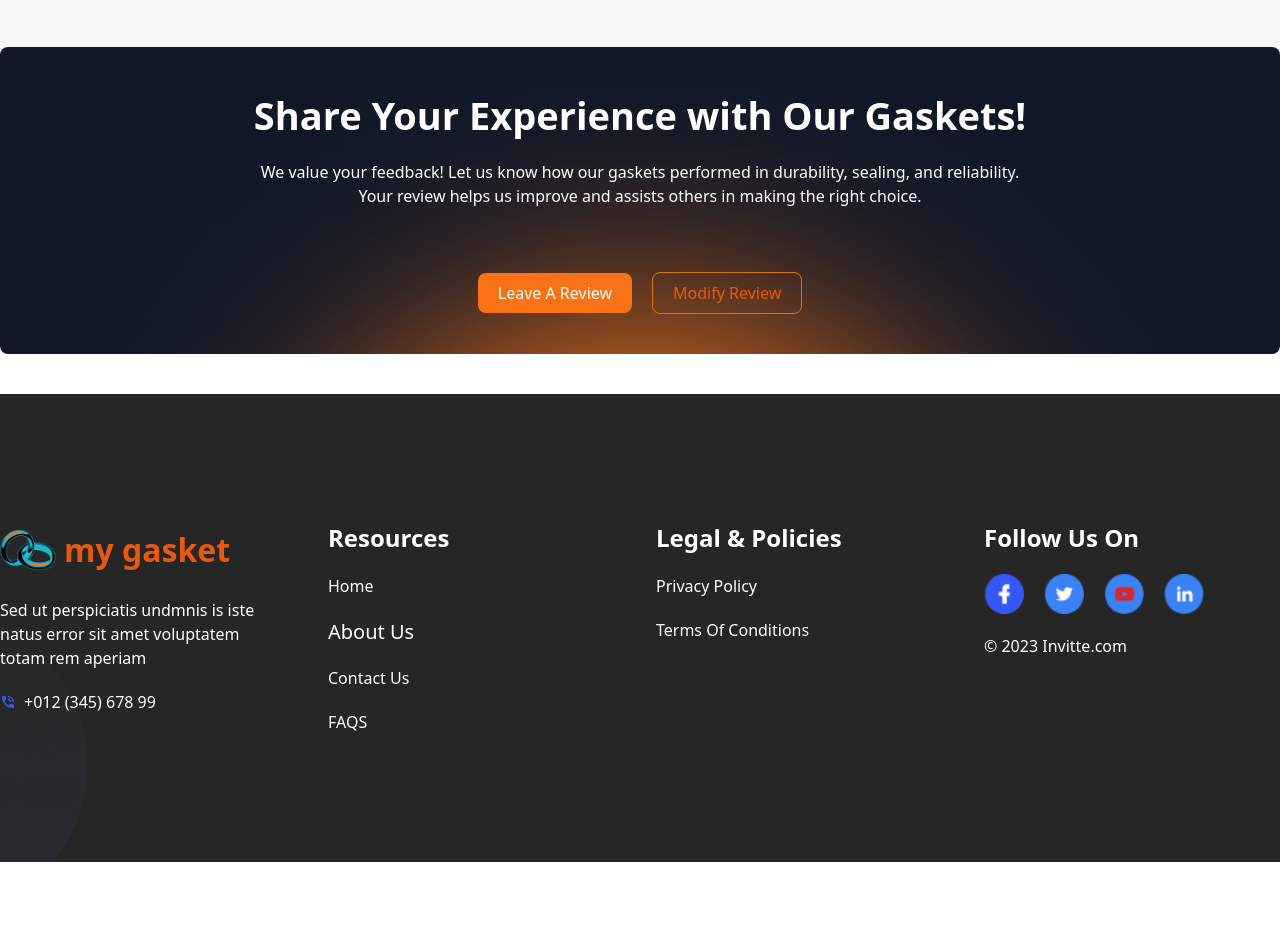
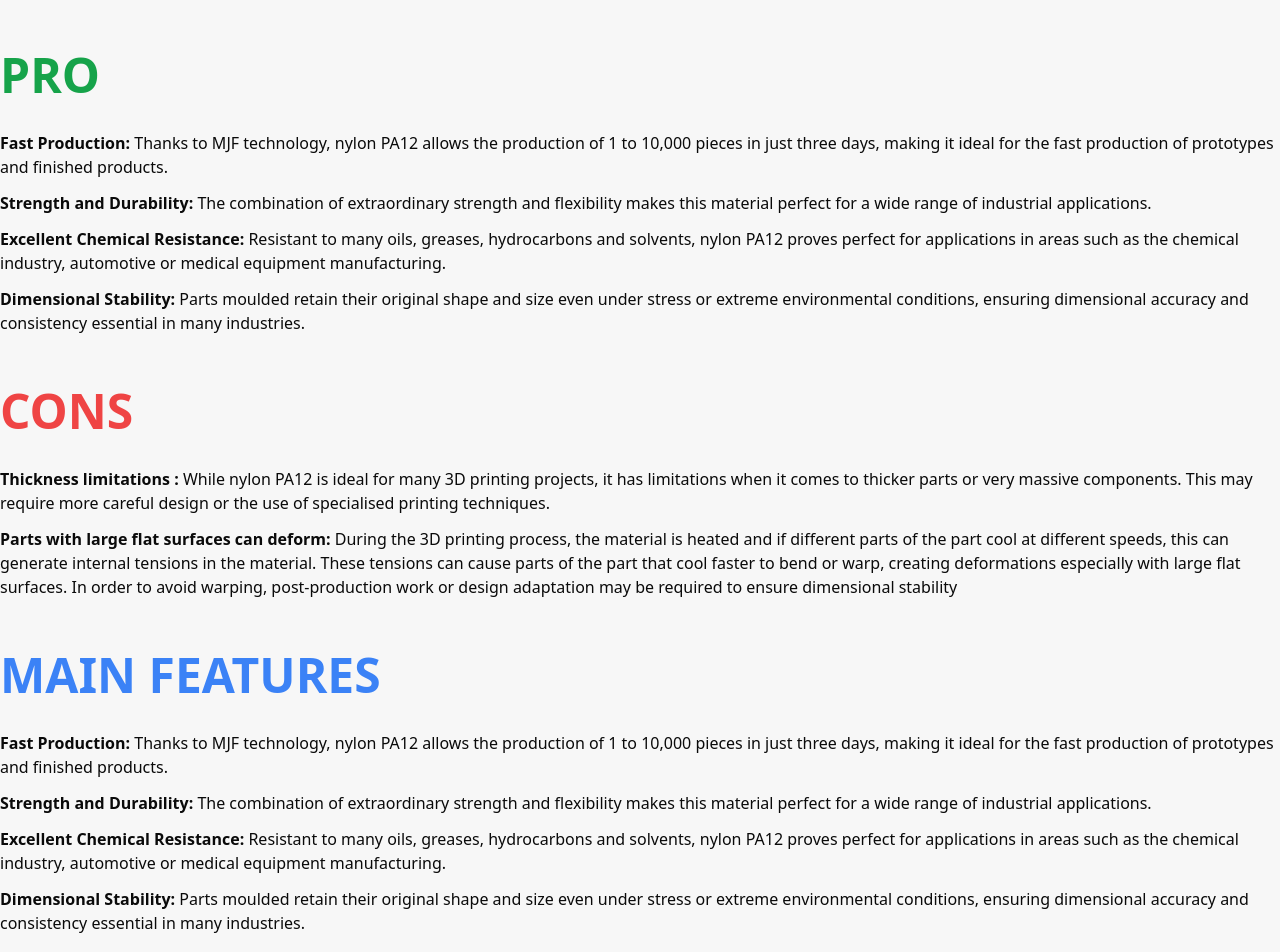
Before and after one commit to shukumar-542/my-gasket, a Next.js app: page /all-product/1 in a window 1280 px wide. Shown: the part 2680-3632 px from the top of the page. Before the commit the page ends 3542 px from the top, so only its background shows below. Built offline with nearby package versions, Linux system fonts and the light colour scheme.

Commit message:
Implement product feature details

```diff
--- a/src/app/(withCommonLayout)/all-product/[id]/page.tsx
+++ b/src/app/(withCommonLayout)/all-product/[id]/page.tsx
@@ -10,6 +10,9 @@ import details2 from "../../../../assets/details3.png";
 import details3 from "../../../../assets/details4.png";
 import FeatureCard from "@/components/FeatureCard/FeatureCard";
 import ShareExprience from "@/components/ShareExprience/ShareExprience";
+import WhatOurClientSay from "@/components/WhatOurClientSay/WhatOurClientSay";
+import Button from "@/components/Button/Button";
+import FeatureDetails from "@/components/FeatureDetails/FeatureDetails";
 
 const ProductDetailsPage = () => {
   return (
@@ -158,25 +161,33 @@ const ProductDetailsPage = () => {
 
         {/* main feature details */}
 
-        <FeatureCard image={details1}
+        <FeatureCard
+          image={details1}
           title={" High-Temperature Resistance"}
-        description ="Designed to endure extreme heat without compromising performance, making it ideal for automotive engines, industrial machinery, and high-pressure applications."
+          description="Designed to endure extreme heat without compromising performance, making it ideal for automotive engines, industrial machinery, and high-pressure applications."
           borderColor="#20B7CC"
         />
-        <FeatureCard image={details2}
+        <FeatureCard
+          image={details2}
           title={" High-Temperature Resistance"}
-        description ="Designed to endure extreme heat without compromising performance, making it ideal for automotive engines, industrial machinery, and high-pressure applications."
+          description="Designed to endure extreme heat without compromising performance, making it ideal for automotive engines, industrial machinery, and high-pressure applications."
           borderColor="#F97316"
-        reverse ={true}
+          reverse={true}
         />
-        <FeatureCard image={details3}
+        <FeatureCard
+          image={details3}
           title={" High-Temperature Resistance"}
-        description ="Designed to endure extreme heat without compromising performance, making it ideal for automotive engines, industrial machinery, and high-pressure applications."
+          description="Designed to endure extreme heat without compromising performance, making it ideal for automotive engines, industrial machinery, and high-pressure applications."
           borderColor="#20B7CC"
         />
 
+        <FeatureDetails/>
 
-        <ShareExprience/>
+        <WhatOurClientSay />
+        <div className="flex justify-center py-5">
+          <Button className="inline-block px-8">View More</Button>
+        </div>
+        <ShareExprience />
 
       </div>
     </div>
--- /dev/null
+++ b/src/components/FeatureDetails/FeatureDetails.tsx
@@ -0,0 +1,87 @@
+import React from "react";
+
+const FeatureDetails = () => {
+  return (
+    <div className="mt-8">
+      <p className="text-[#16A34A] text-[48px] font-semibold pb-5">PRO</p>
+      <div className="space-y-3">
+        <p>
+          <span className="font-bold">Fast Production:</span> Thanks to MJF
+          technology, nylon PA12 allows the production of 1 to 10,000 pieces in
+          just three days, making it ideal for the fast production of prototypes
+          and finished products.
+        </p>
+        <p>
+          <span className="font-bold">Strength and Durability: </span> The
+          combination of extraordinary strength and flexibility makes this
+          material perfect for a wide range of industrial applications.
+        </p>
+        <p>
+          <span className="font-bold">Excellent Chemical Resistance: </span>{" "}
+          Resistant to many oils, greases, hydrocarbons and solvents, nylon PA12
+          proves perfect for applications in areas such as the chemical
+          industry, automotive or medical equipment manufacturing.
+        </p>
+        <p>
+          <span className="font-bold">Dimensional Stability: </span> Parts
+          moulded retain their original shape and size even under stress or
+          extreme environmental conditions, ensuring dimensional accuracy and
+          consistency essential in many industries.
+        </p>
+      </div>
+      <p className="text-[#EF4444] text-[48px] font-semibold pb-5 mt-10">
+        CONS
+      </p>
+      <div className="space-y-3">
+        <p>
+          <span className="font-bold">Thickness limitations :</span> While nylon
+          PA12 is ideal for many 3D printing projects, it has limitations when
+          it comes to thicker parts or very massive components. This may require
+          more careful design or the use of specialised printing techniques.
+        </p>
+        <p>
+          <span className="font-bold">
+            Parts with large flat surfaces can deform:{" "}
+          </span>
+          During the 3D printing process, the material is heated and if
+          different parts of the part cool at different speeds, this can
+          generate internal tensions in the material. These tensions can cause
+          parts of the part that cool faster to bend or warp, creating
+          deformations especially with large flat surfaces. In order to avoid
+          warping, post-production work or design adaptation may be required to
+          ensure dimensional stability
+        </p>
+      </div>
+      <p className="text-[#3B82F6] text-[48px] font-semibold pb-5 mt-10">
+        MAIN FEATURES
+      </p>
+      <div className="space-y-3">
+        <p>
+          <span className="font-bold">Fast Production:</span> Thanks to MJF
+          technology, nylon PA12 allows the production of 1 to 10,000 pieces in
+          just three days, making it ideal for the fast production of prototypes
+          and finished products.
+        </p>
+        <p>
+          <span className="font-bold">Strength and Durability: </span> The
+          combination of extraordinary strength and flexibility makes this
+          material perfect for a wide range of industrial applications.
+        </p>
+        <p>
+          <span className="font-bold">Excellent Chemical Resistance: </span>{" "}
+          Resistant to many oils, greases, hydrocarbons and solvents, nylon PA12
+          proves perfect for applications in areas such as the chemical
+          industry, automotive or medical equipment manufacturing.
+        </p>
+        <p>
+          <span className="font-bold">Dimensional Stability: </span> Parts
+          moulded retain their original shape and size even under stress or
+          extreme environmental conditions, ensuring dimensional accuracy and
+          consistency essential in many industries.
+        </p>
+      </div>
+    </div>
+  );
+};
+
+export default FeatureDetails;
--- a/src/components/ShareExprience/ShareExprience.tsx
+++ b/src/components/ShareExprience/ShareExprience.tsx
@@ -9,7 +9,7 @@ const ShareExprience = () => {
         backgroundPosition: "center",
         backgroundSize: "100%",
       }}
-      className="container mx-auto my-10 rounded-md text-white p-10 text-center"
+      className="container mx-auto my-10 rounded-md text-white px-10 py-16 text-center"
     >
       <p className="text-[38px] font-semibold">Share Your Experience with Our Gaskets!</p>
       <p className="mt-4">We value your feedback! Let us know how our gaskets performed in durability, sealing, and reliability. <br /> Your review helps us improve and assists others in making the right choice.</p>
```
Lines whose indentation alone changed are shown as unchanged.
